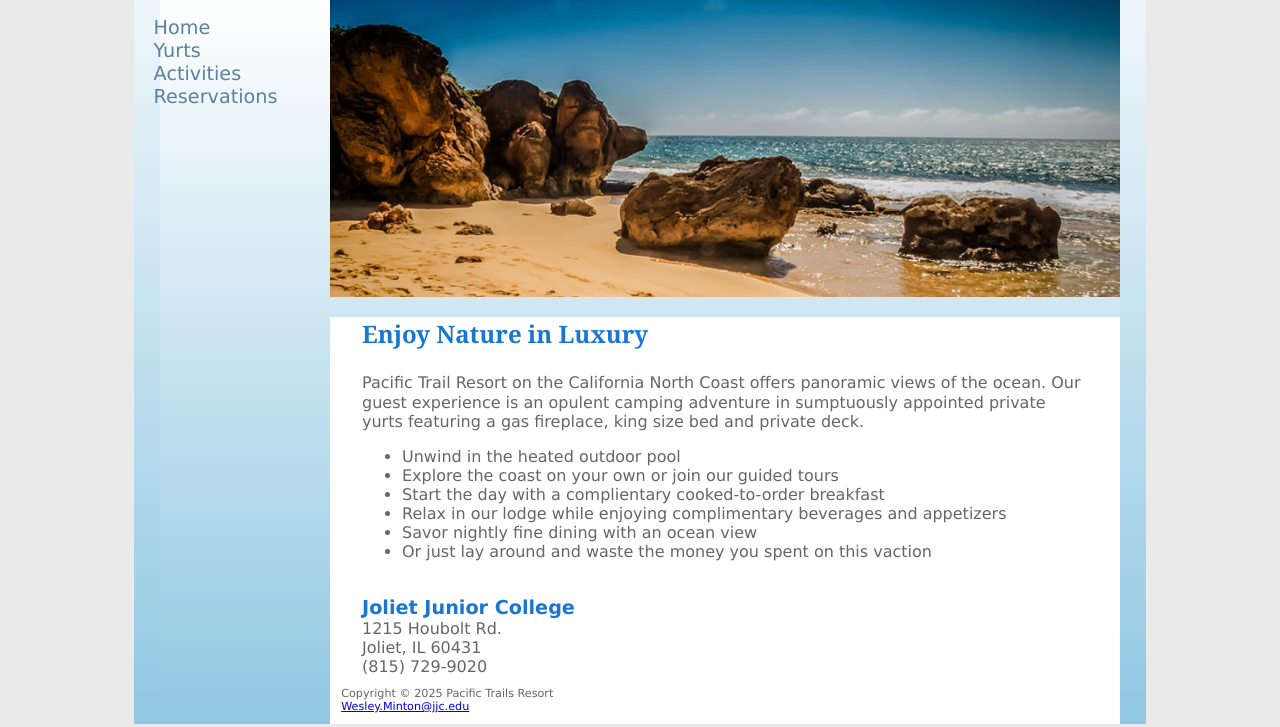
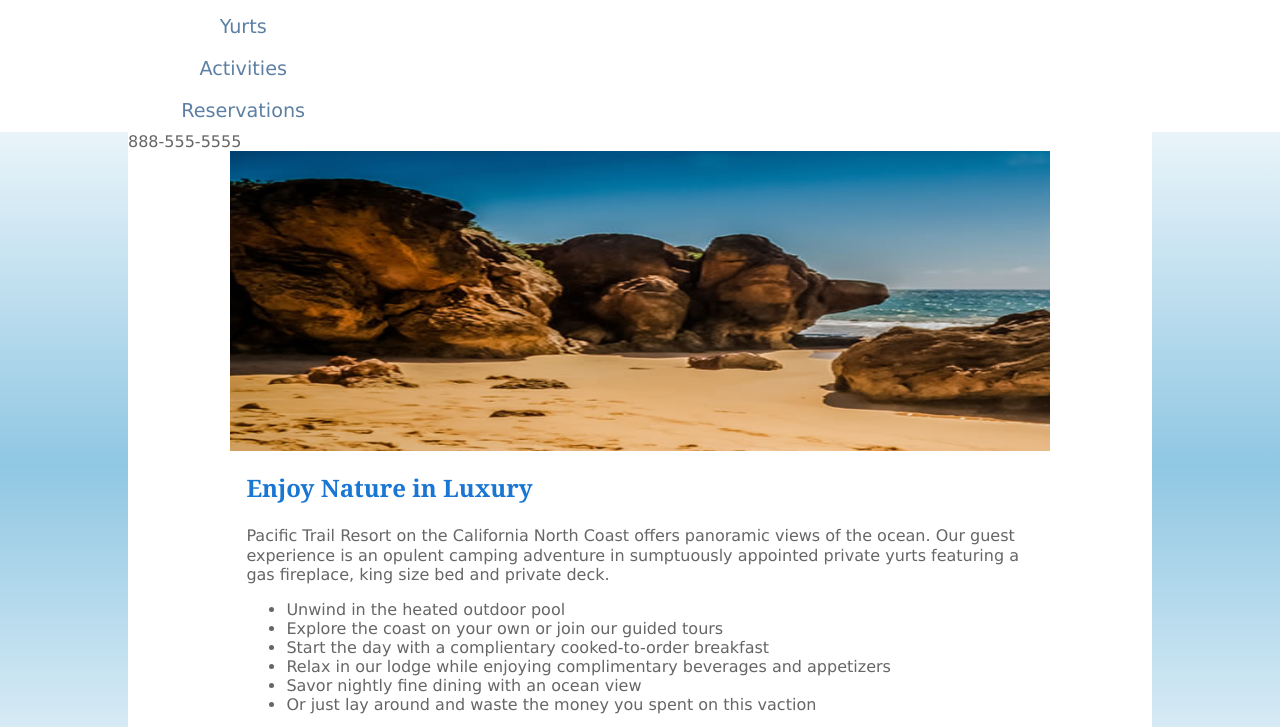
Before and after one commit to wminton1/minton-pacific-trails, a plain HTML site: page index.html in a window 1280 px wide. Shown: the part 155-882 px from the top of the page. Drawn offline with Linux system fonts and the light colour scheme.

Commit message:
Add files via upload

```diff
--- a/index.html
+++ b/index.html
@@ -2,10 +2,10 @@
 <html lang="en">
   <head>
     <meta charset="utf-8">
+    <meta name="viewport" content="width=device-width, initial-scale=1.0">
     <link rel="stylesheet" href="pacific.css">
     <title> Minton | Pacific Trails Resort</title>
   </head>
-  <div id="wrapper">
     <body>
       <header>
         <h1>
@@ -23,6 +23,9 @@
           <li><a href="reservations.html">Reservations</a></li>
           </ul>
         </nav>
+        <div id="wrapper">
+          <a id="mobile" href="tel:888-555-5555">888-555-5555</a>
+          <span id="desktop">888-555-5555</span>
         <div id="wrapper">
 
 
--- a/pacific.css
+++ b/pacific.css
@@ -1,15 +1,21 @@
 body {
-    background-color: #eaeaea ; color:#666666; font-family: Verdana, Geneva, Tahoma, sans-serif;
+    background-color: #90c7e3 ; color:#666666; font-family: Verdana, Geneva, Tahoma, sans-serif;
+    margin: 0;
+    background-image: linear-gradient(to bottom, #FFFFFF 20%, #90c7e3 60%, #FFFFFF 100%);
 }
 header {
     background-color: #1976d2; color:#FFFFFF; font-family: Georgia, 'Times New Roman', Times, serif;
     background-position: right;
     background-repeat: no-repeat;
-    height: 120px
+    padding: 1em;
 }
 header a{
     text-decoration: none;
 }
+#flow {
+    flex-direction: row;
+}
+
 header a:link{
     color: #FFFFFF;
 }
@@ -20,27 +26,26 @@ header a:hover{
     color: #90c7e3;
 }
 section{
-    float: left;
-    width: 33%;
     padding-left: 2em;
     padding-right: 2em;
 }
 h1 {
     text-align: center;
-    padding-top: .5em;
-    font-size: 3em;
+    font-size: 2em;
     letter-spacing: .25em;
 }
 nav {
-    position: fixed;
+    background-color: white;
+    text-align: center;
+    font-size: 1.2em;
+}
+nav li {
     padding-top: .5em;
     padding-bottom: .5em;
-    padding-right: .5em;
-    float: left;
-    width: 160px;
-    padding: 0;
-    font-size: 1.2em;
-
+    padding-left: 1em;
+    padding-right: 1em;
+    width: 12em;
+    border-bottom: none;
 }
 nav a:link{
     color: #5C7FA3;
@@ -53,7 +58,12 @@ nav a:hover {
 }
 nav ul{
     list-style-type: none;
-    padding-left: 1em;
+    padding-left: 10%;
+    margin: 0;
+    flex-direction: column;
+    flex-direction: row;
+    justify-content: space-around;
+    padding-right: 10%;
 }
 
 h2 {
@@ -72,45 +82,41 @@ footer {
     font-size: small; font-size: .70em;
     padding: 1em;
     background-color: #FFFFFF;
-    margin-left: 170px;
 }
 
 #wrapper {
-    width: 80%;
-    margin-right: auto;
-    margin-left: auto;
     background-color: #FFFFFF;
-    min-width: 960px;
-    max-width: 2048px;
-    box-shadow: 4px;
-    background-image: linear-gradient(to bottom, #FFFFFF, #90c7e3);
-
+    margin: auto;
+    width: 80%
 }
 h3 {
     font-family: Georgia, 'Times New Roman', Times, serif;
 }
 main {
-    padding-left: 2em;
-    padding-right: 2em;
-    background-color: #FFFFFF;
-    margin-left: 170px;
+    padding-left: 1em;
+    padding-right: 1em;
+    padding-top: 0;
+    padding-bottom: 0;
 }
 #homehero {
     background-image: url("coast.jpg"); height: 300px;
-    background-size: 100% 100%;
-    margin-left: 170px;
+    background-size: 200% 100%;
 }
 #yurthero {
     background-image: url("yurt.jpg"); height: 300px;
-    background-size: 100% 100%;
-    margin-left: 170px;
+    background-size: 200% 100%;
 }
 #trailhero {
     background-image: url("trail.jpg"); height: 300px;
-    background-size: 100% 100%;
-    margin-left: 170px;
+    background-size: 200% 100%;
 }
 nav a {
     text-decoration: none;
 }
 * { box-sizing: border-box;}
+#mobile {
+    display: none;
+}
+#desktop {
+    display: inline;
+}
```
Also changed, not shown: activities.html (+11 -1 lines), yurts.html (+9 -1 lines).
